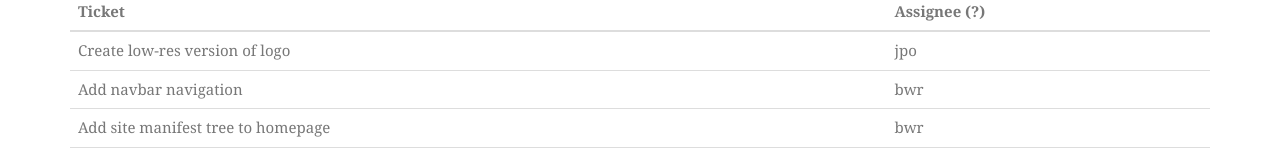
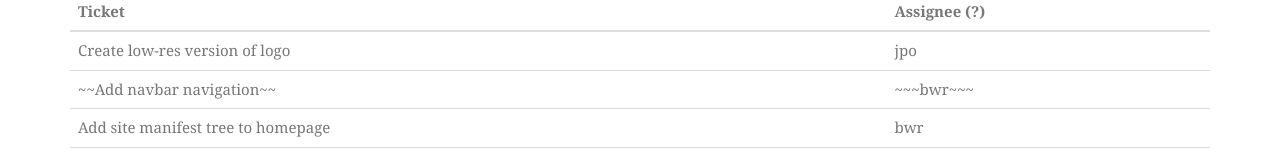
Before and after one commit to wiklish/wiklish.github.io, a plain HTML site: page meta/todo/index.html in a window 1280 px wide. Shown: the part 211-369 px from the top of the page. Drawn offline with Linux system fonts and the light colour scheme; a web font is replaced by a local one.

Commit message:
AUTO: BUILT TARGET _targets/wiklish.github.io

```diff
--- a/meta/todo/index.html
+++ b/meta/todo/index.html
@@ -48,8 +48,8 @@
 <td>jpo</td>
 </tr>
 <tr>
-<td>Add navbar navigation</td>
-<td>bwr</td>
+<td>~~Add navbar navigation~~</td>
+<td>~~~bwr~~~</td>
 </tr>
 <tr>
 <td>Add site manifest tree to homepage</td>
```
